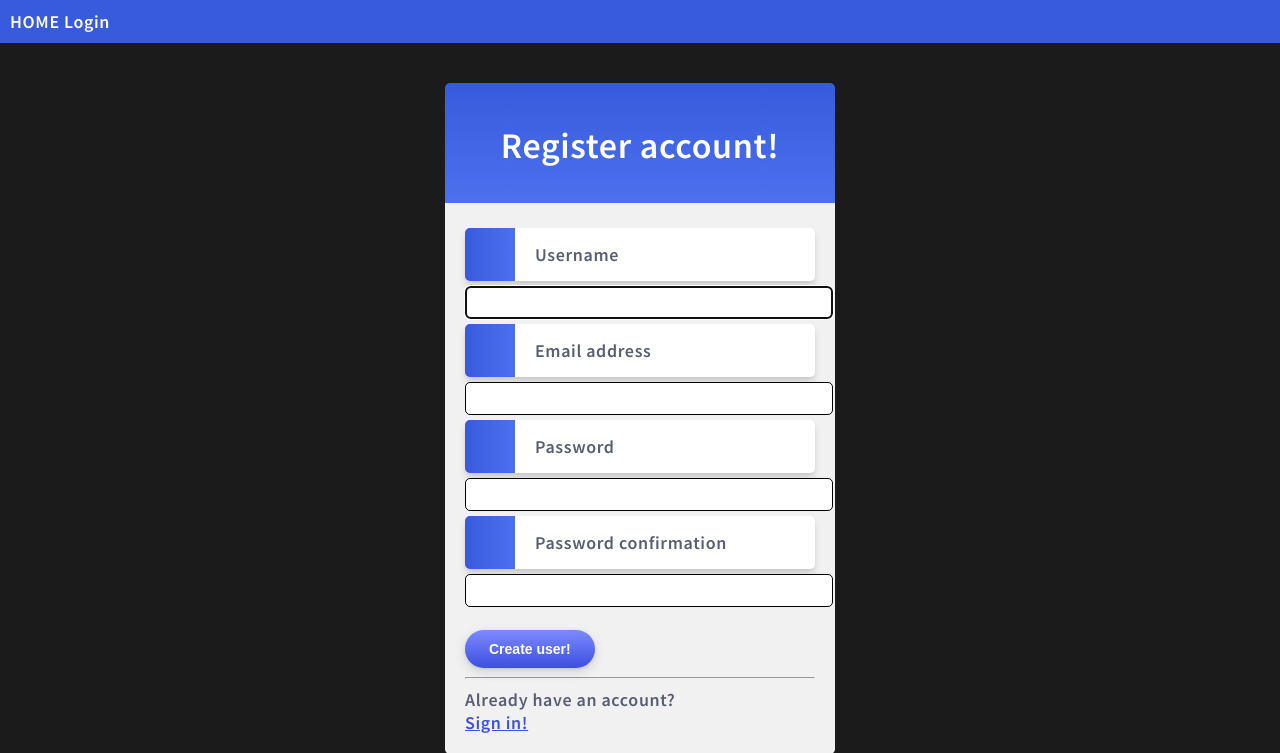
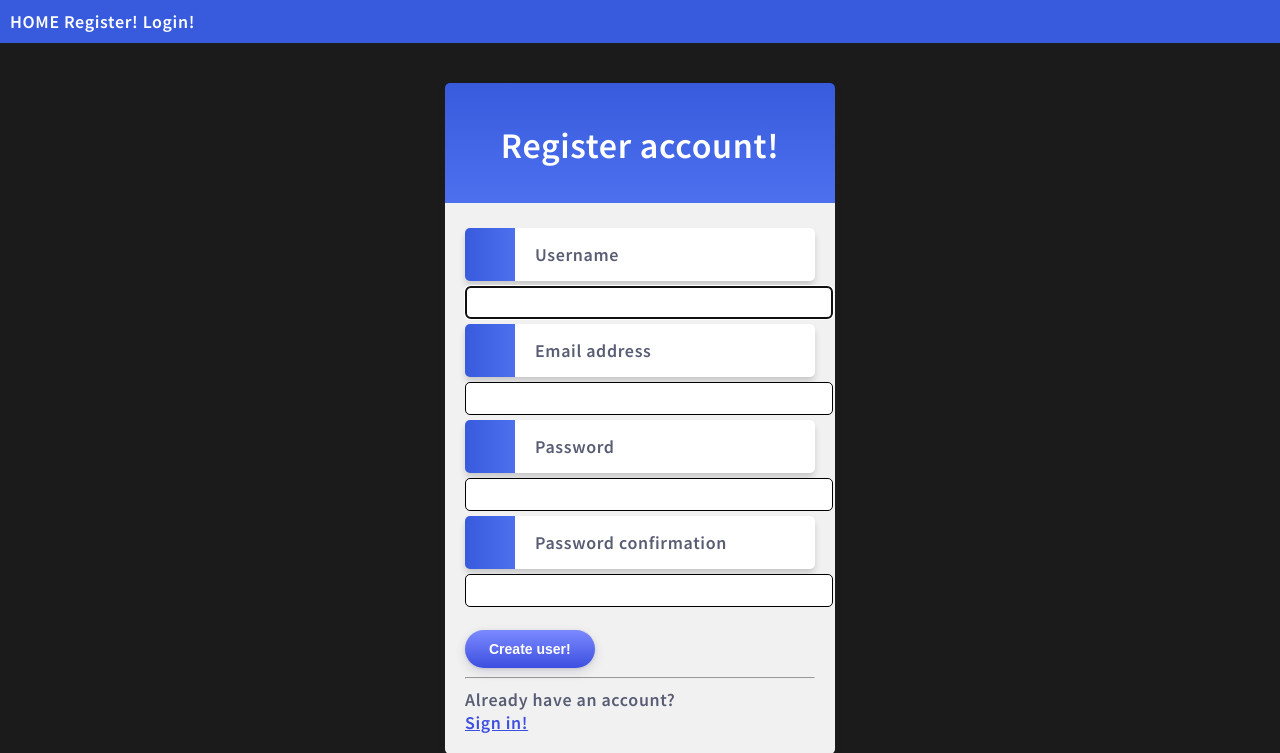
Before and after one commit to uJakubC/dwitter-project, a Django app: page /register/ in a window 1280 px wide. Shown: the top 753 px of the page. Run offline with Django 4.2, Linux system fonts and the light colour scheme.

Commit message:
Added register and login links if user is not authenticated

```diff
--- a/Dwitter_project/Dwitter_project_app/templates/master.html
+++ b/Dwitter_project/Dwitter_project_app/templates/master.html
@@ -12,7 +12,8 @@
     {% if request.user.is_authenticated %}
     <a href="{% url "logout" %}">Logout</a>
     {% else %}
-    <a href="{% url "login" %}">Login</a>
+    <a href="{% url "register" %}">Register!</a>
+    <a href="{% url "login" %}">Login!</a>
     {% endif %}
 
 </div>
```
